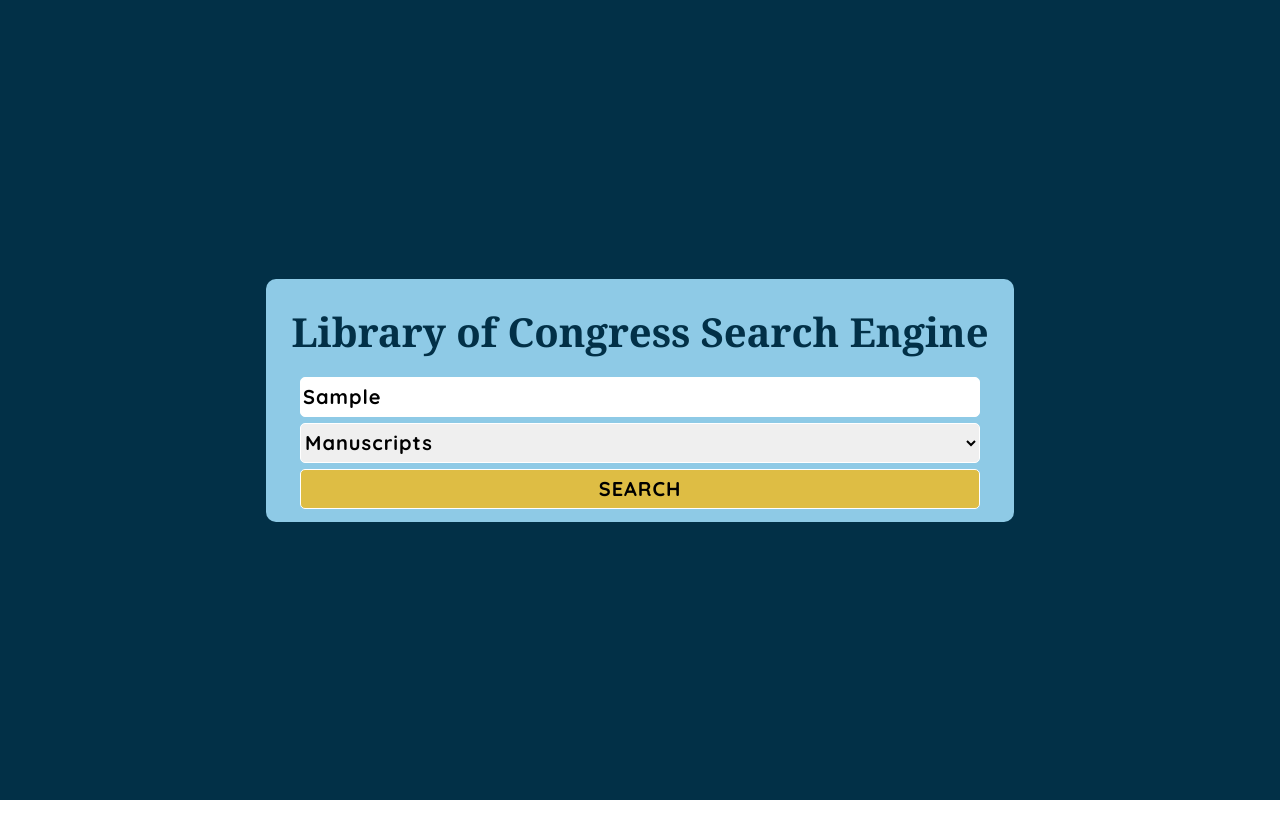
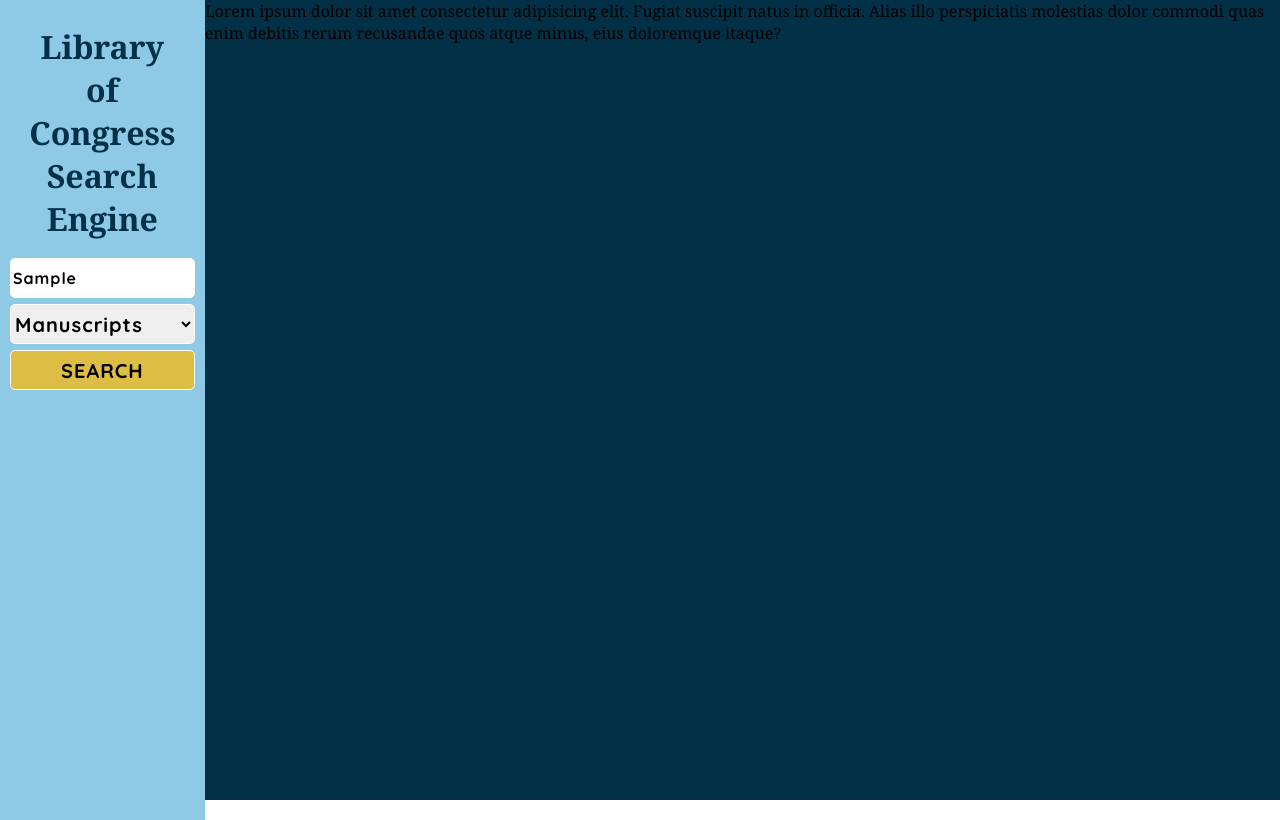
Before and after one commit to daveholst/congress-search, a plain HTML site: page index.html in a window 1280 px wide. Both pictures are taken after typing "Sample" into the empty fields and a click on the button "SEARCH". Drawn offline with Linux system fonts and the light colour scheme.

Commit message:
added basic styles to shift to results mode

```diff
--- a/assets/app.js
+++ b/assets/app.js
@@ -0,0 +1,18 @@
+// testing page rejiggery
+
+const viewportContainer = document.querySelector('.viewport-container')
+const searchContainer = document.querySelector('.search-container');
+const searchButton = document.querySelector('#search-button');
+const searchResults = document.querySelector('#search-results');
+
+const resultsLayout = () => {
+  // change width of search box and push to top
+  searchContainer.classList.add('search-container-results');
+  viewportContainer.classList.add('viewport-container-results');
+  //chan
+}
+
+searchButton.addEventListener('click', resultsLayout)
+
+
+console.log('working!');
--- a/assets/style.css
+++ b/assets/style.css
@@ -12,12 +12,13 @@ body {
 h1 {
   margin: 15px;
   color: var(--text);
-  font-size: 2.5rem;
+  font-size: 2rem;
   text-align: center;
+  font-weight: 600;
 }
-.search-container {
+.viewport-container {
   display: flex;
-  flex-direction: column;
+  flex-direction: row;
   width: 100vw;
   height: 100vh;
   justify-content: center;
@@ -25,10 +26,11 @@ h1 {
   background-color: var(--background);
 }
 
-.search-box {
+.search-container {
   display: flex;
   flex-direction: column;
   align-items: center;
+  width: 80vmin;
   padding: 10px;
   background-color: var(--search-box);
   border-radius: 10px;
@@ -41,11 +43,11 @@ h1 {
 #search-field {
   margin: 3px;
   box-sizing: border-box;
-  width: 85vmin;
+  width: 100%;
   height: 40px;
   font-family: "Quicksand", sans-serif;
   font-weight: 700;
-  font-size: 1.25rem;
+  font-size: 1rem;
   letter-spacing: 1px;
   border-radius: 5px;
   border: 1px solid white;
@@ -54,7 +56,7 @@ h1 {
 #search-format {
   margin: 3px;
   box-sizing: border-box;
-  width: 85vmin;
+  width: 100%;
   height: 40px;
   font-family: "Quicksand", sans-serif;
   font-weight: 700;
@@ -68,7 +70,7 @@ h1 {
   background-color: #ffb803b6;
   margin: 3px;
   box-sizing: border-box;
-  width: 85vmin;
+  width: 100%;
   height: 40px;
   font-family: "Quicksand", sans-serif;
   font-weight: 700;
@@ -82,3 +84,15 @@ h1 {
 #search-button:hover {
   background-color: #fb8500;
 }
+
+/* change page to load results */
+.viewport-container-results {
+  align-items: flex-start;
+}
+
+.search-container-results {
+  /* align-items: flex-start; */
+  width: 22vw;
+  height: 100vh;
+  border-radius: 0px;
+}
--- a/index.html
+++ b/index.html
@@ -14,8 +14,8 @@
     <title>Congress Search</title>
   </head>
   <body>
-    <div class="search-container">
-      <div class="search-box">
+    <div class="viewport-container">
+      <div class="search-container">
         <h1>Library of Congress Search Engine</h1>
         <input id="search-field" type="text" placeholder="What do you want to find?" />
         <select name="format" id="search-format">
@@ -23,6 +23,12 @@
         </select>
         <button id="search-button">SEARCH</button>
       </div>
+      <div id="search-results">
+        Lorem ipsum dolor sit amet consectetur adipisicing elit. Fugiat suscipit natus in officia. Alias illo
+        perspiciatis molestias dolor commodi quas enim debitis rerum recusandae quos atque minus, eius doloremque
+        itaque?
+      </div>
     </div>
+    <script src="./assets/app.js"></script>
   </body>
 </html>
```
